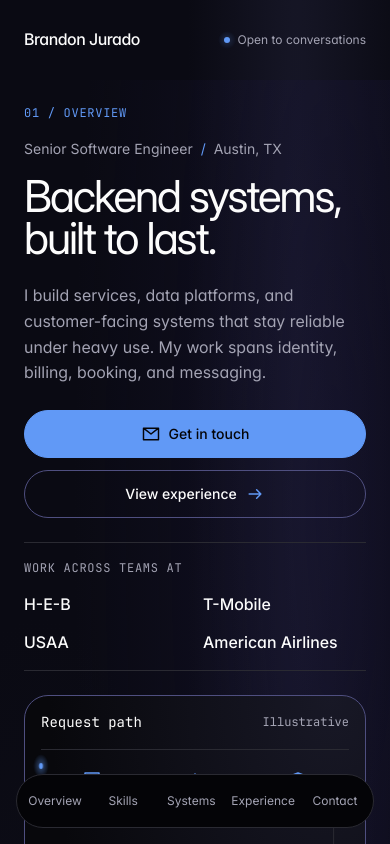
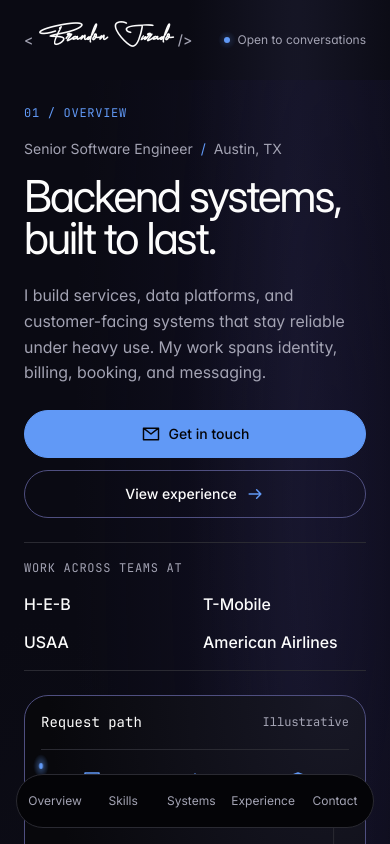
Before and after one commit to brandonjurado/brandonjurado.github.io, a React (Vite) app: page / in a window 390 px wide. Shown: the top 844 px of the page. Built offline with nearby package versions, Linux system fonts and the light colour scheme.

Commit message:
Restore signature and simplify footer

```diff
--- a/index.html
+++ b/index.html
@@ -29,6 +29,13 @@
       type="font/woff2"
       crossorigin
     />
+    <link
+      rel="preload"
+      href="/src/assets/fonts/Agustina-signature.woff2"
+      as="font"
+      type="font/woff2"
+      crossorigin
+    />
     <!--app-head-->
   </head>
   <body>
--- a/src/components/footer/Footer.scss
+++ b/src/components/footer/Footer.scss
@@ -8,7 +8,6 @@
 .footer-inner {
   max-width: var(--content-width);
   margin: auto;
-  container-type: inline-size;
 }
 .footer-topline,
 .footer-links {
@@ -51,24 +50,12 @@
     }
   }
 }
-.footer-wordmark {
-  margin: 48px 0 24px;
-  display: block;
-  width: 100%;
-  height: auto;
-  font-size: 166px;
-  letter-spacing: -0.06em;
-  font-weight: 400;
-  line-height: 1;
-  fill: var(--ink);
-  mask-image: linear-gradient(to bottom, #000 20%, transparent 100%);
-}
 .footer-copyright {
   color: var(--muted);
   font-family: var(--font-mono);
   font-size: 12px;
   line-height: 1.5;
-  margin: 0;
+  margin: 32px 0 0;
 }
 @media (max-width: 768px) {
   .footer-topline,
@@ -77,9 +64,6 @@
     align-items: flex-start;
     gap: 16px;
   }
-  .footer-wordmark {
-    margin-top: 40px;
-  }
 }
 @media (max-width: 359px) {
   .footer-shell {
--- a/src/components/footer/Footer.tsx
+++ b/src/components/footer/Footer.tsx
@@ -41,16 +41,6 @@ export default function Footer() {
             <a href={`mailto:${socialMediaLinks.gmail}`}>{site.contactLabel}</a>
           </div>
         </div>
-        <svg
-          className="footer-wordmark"
-          viewBox="0 0 1280 180"
-          aria-hidden="true"
-          focusable="false"
-        >
-          <text x="0" y="140" textLength="1280" lengthAdjust="spacingAndGlyphs">
-            {site.name}
-          </text>
-        </svg>
         <p className="footer-copyright">
           © {__BUILD_YEAR__} {site.name}
         </p>
--- a/src/components/header/Header.scss
+++ b/src/components/header/Header.scss
@@ -11,15 +11,26 @@
   padding-inline: 24px;
 }
 .header-brand {
+  width: 208px;
+  flex: none;
   color: var(--ink);
   font-size: 16px;
   font-weight: 500;
-  letter-spacing: -0.03em;
   text-decoration: none;
   white-space: nowrap;
   min-height: 44px;
   display: inline-flex;
   align-items: center;
+}
+.header-brand__bracket {
+  color: var(--muted);
+}
+.header-brand__signature {
+  font-family: "Agustina Regular", cursive;
+  font-size: 24px;
+  font-weight: 700;
+  font-variant-ligatures: no-common-ligatures;
+  padding-inline: 8px;
 }
 .navigation {
   position: fixed;
@@ -126,6 +137,16 @@
     padding-inline: 6px;
   }
 }
+@media (max-width: 600px) {
+  .header-brand {
+    width: 168px;
+    font-size: 14px;
+  }
+  .header-brand__signature {
+    font-size: 20px;
+    padding-inline: 6px;
+  }
+}
 @media (max-width: 359px) {
   .header {
     padding-inline: 16px;
@@ -136,6 +157,13 @@
   .navigation a {
     padding-inline: 4px;
   }
+  .header-brand {
+    width: 152px;
+  }
+  .header-brand__signature {
+    font-size: 18px;
+    padding-inline: 4px;
+  }
 }
 @media (prefers-reduced-motion: reduce), (prefers-reduced-data: reduce) {
   .status-dot::after {
--- a/src/components/header/Header.tsx
+++ b/src/components/header/Header.tsx
@@ -10,7 +10,13 @@ export default function Header() {
         Skip to content
       </a>
       <a className="header-brand" href="#greeting">
-        {site.name}
+        <span className="header-brand__bracket" aria-hidden="true">
+          &lt;
+        </span>
+        <span className="header-brand__signature">{site.name}</span>
+        <span className="header-brand__bracket" aria-hidden="true">
+          /&gt;
+        </span>
       </a>
       <nav aria-label="Primary" className="navigation">
         {navigation.map(link => (
--- a/src/content/site.ts
+++ b/src/content/site.ts
@@ -2,7 +2,7 @@ export const site = {
   name: "Brandon Jurado",
   role: "Senior Software Engineer",
   location: "Austin, TX",
-  footerRole: "Backend software engineer",
+  footerRole: "Senior software engineer",
   availabilityLabel: "Open to conversations",
   sitemapLabel: "Sitemap",
   linkedinLabel: "LinkedIn",
--- a/src/index.scss
+++ b/src/index.scss
@@ -1,6 +1,14 @@
 @use "./styles/tokens.css";
 @use "./styles/foundation";
 @use "./styles/globals.css";
+
+@font-face {
+  font-family: "Agustina Regular";
+  src: url("./assets/fonts/Agustina-signature.woff2") format("woff2");
+  font-style: normal;
+  font-weight: 400;
+  font-display: swap;
+}
 
 @font-face {
   /* impeccable-disable-next-line overused-font: Inter is the primary typeface. */
```
Also changed, not shown: tests/browser.mjs (+20 -6 lines), src/assets/fonts/Agustina-signature.woff2 (added), 1 other file (tests, documents, lock files or other folders).
